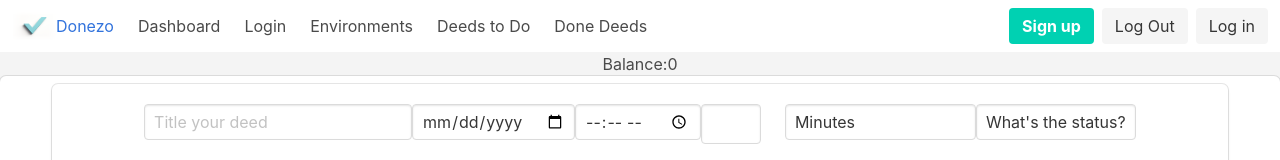
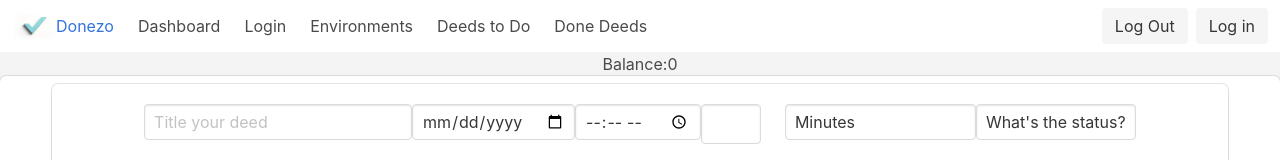
Before and after one commit to UrsulaAntares/donezo-front, a React (Create React App) app: page / in a window 1280 px wide. Shown: the top 160 px of the page. Built offline with nearby package versions, Linux system fonts and the light colour scheme; no server answers.

Commit message:
chore: determining which repo is connected

```diff
--- a/src/components/navbar.js
+++ b/src/components/navbar.js
@@ -56,10 +56,10 @@ const NavBar = () => {
             <div className="navbar-end">
               <div className="navbar-item">
                 <div className="buttons">
-                  <NavLink className="button is-primary"
+                  {/* <NavLink className="button is-primary"
                   to ="/users/new">
                     <strong>Sign up</strong>
-                  </NavLink>
+                  </NavLink> */}
 
                   <NavLink className="button is-light"
                   to = "/logout"
```
